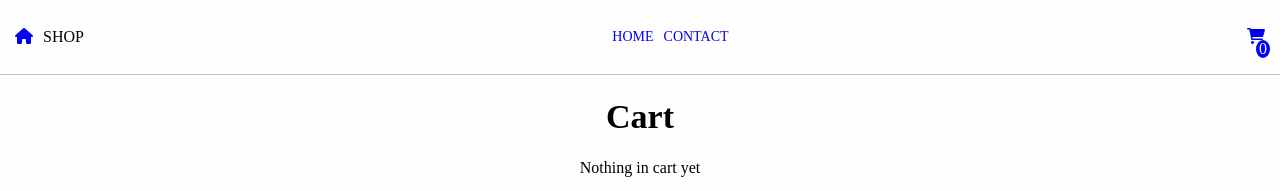
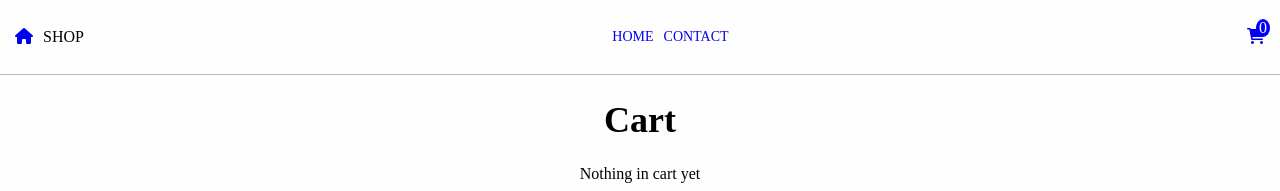
Before and after one commit to tnjensen/CA, a React (Vite) app: page /cart in a window 1280 px wide. Shown: the top 191 px of the page. Built offline with nearby package versions, Linux system fonts and the light colour scheme.

Commit message:
Edited styling contact form

```diff
--- a/src/components/cart/cart.module.css
+++ b/src/components/cart/cart.module.css
@@ -53,7 +53,7 @@
     color: #fffefe;
     background-color: var(--primary-color);
     position: absolute;
-    top: -58px;
+    top: -80px;
     right: 10px;
     border-radius: 50%;
     padding: 0 3px;
--- a/src/components/contact/contact.module.css
+++ b/src/components/contact/contact.module.css
@@ -19,7 +19,6 @@ input{
     margin: 10px;
     padding: 5px;
     border: 1px solid var(--footer-background);
-    opacity: .7;
     border-radius: 5px;
 }
 textarea{
@@ -50,11 +49,11 @@ textarea{
     border-radius: 5px;
 }
 .submitButton:hover{
-    opacity: .7;
+    opacity: .8;
     cursor: pointer;
 }
 .submitMessage{
-    border: 1px solid #ff00ff;
+    border: 1px solid var(--secondary-color);
     padding: 5px;
     width: 250px;
     position: relative;
@@ -71,8 +70,8 @@ textarea{
     padding: 0 3px;
 }
 @media screen and (min-width: 768px){
-    h2{
-        font-size: 26px;
+    h1{
+        font-size: 36px;
     }
     label{
         font-size: 18px;
```
